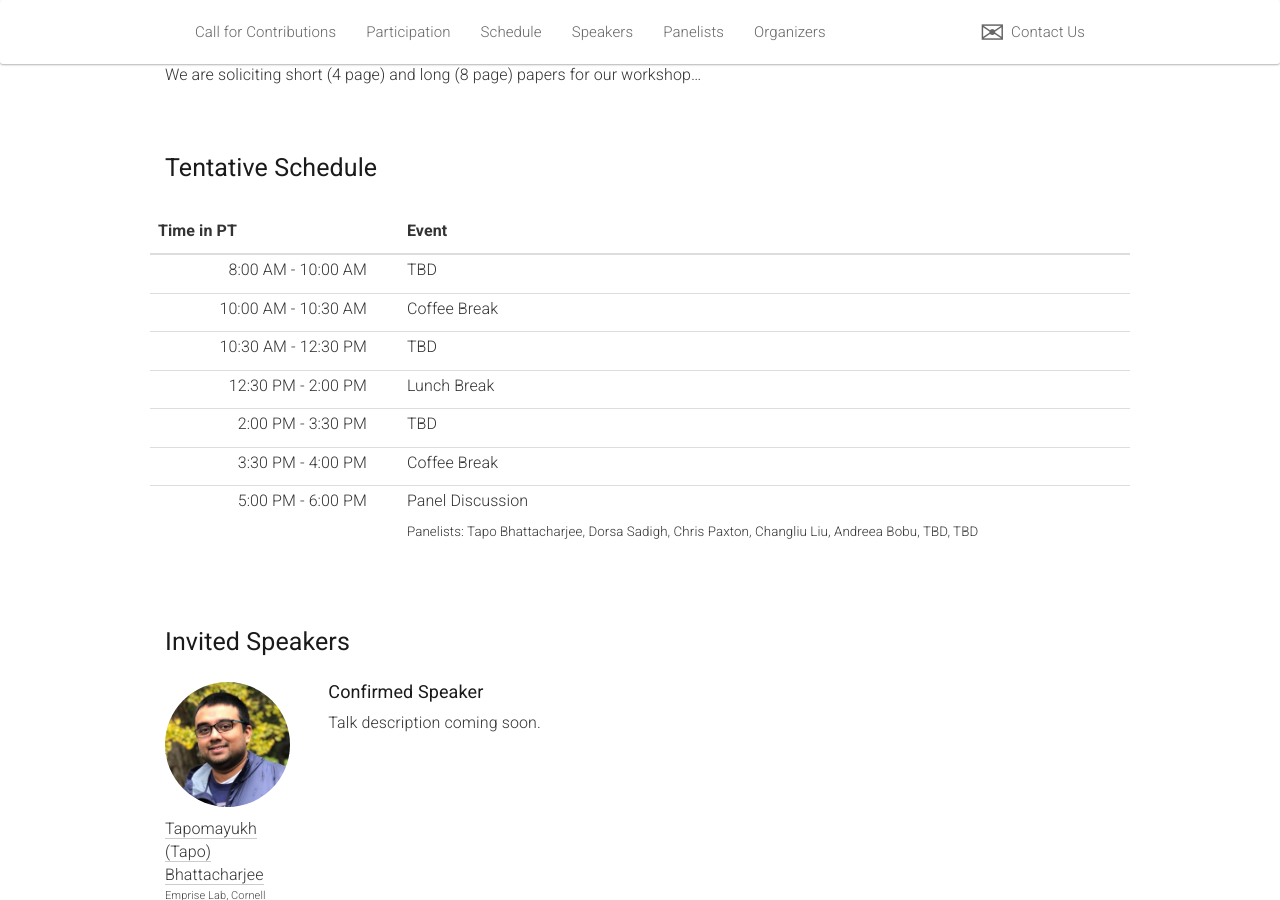
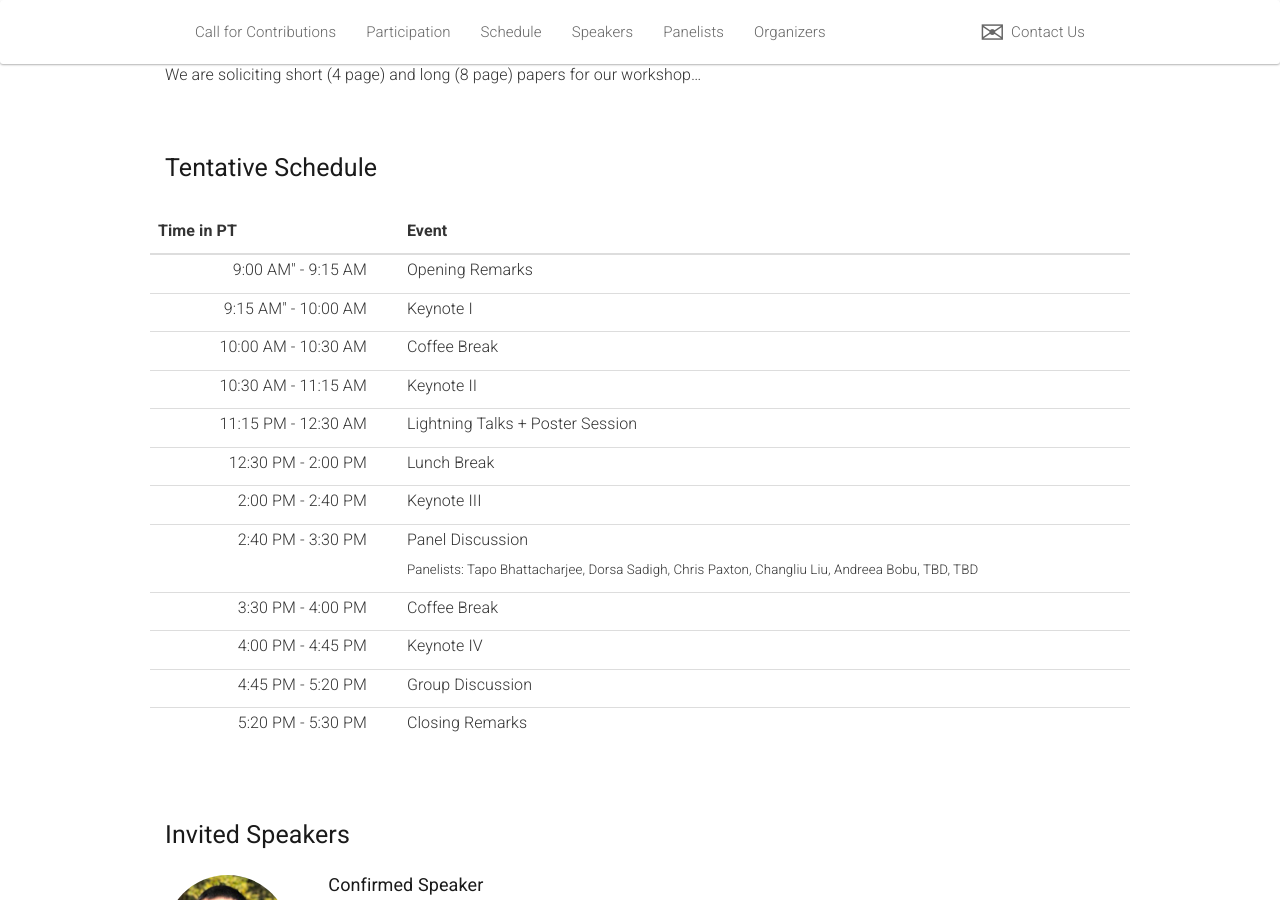
Before and after one commit to safe-hri/safe-hri.github.io, a Jekyll site: the page built from _pages/home_2025.md, in a window 1280 px wide and 900 px high, scrolled down 1743 px. Built offline with Jekyll 4.4.1, drawn with Linux system fonts in a browser that asks for light colours; nearby versions of some CDN libraries.

Commit message:
updates sechdeul

```diff
--- a/_data/schedule.yml
+++ b/_data/schedule.yml
@@ -1,24 +1,40 @@
-- name: "TBD"
-  start_time: "8:00 AM"
+- name: "Opening Remarks"
+  start_time: 9:00 AM"
+  end_time: "9:15 AM"
+  sub_events:
+- name: "Keynote I"
+  start_time: 9:15 AM"
   end_time: "10:00 AM"
   sub_events:
 - name: "Coffee Break"
   start_time: "10:00 AM"
   end_time: "10:30 AM"
-- name: "TBD"
+- name: "Keynote II"
   start_time: "10:30 AM"
-  end_time: "12:30 PM"
+  end_time: "11:15 AM"
+- name: "Lightning Talks + Poster Session"
+  start_time: "11:15 PM"
+  end_time: "12:30 AM"
 - name: "Lunch Break"
   start_time: "12:30 PM"
   end_time: "2:00 PM"
-- name: "TBD"
+- name: "Keynote III"
   start_time: "2:00 PM"
+  end_time: "2:40 PM"
+- name: "Panel Discussion"
+  start_time: "2:40 PM"
   end_time: "3:30 PM"
+  sub_events:
+  - name: "Panelists: Tapo Bhattacharjee, Dorsa Sadigh, Chris Paxton, Changliu Liu, Andreea Bobu, TBD, TBD"
 - name: Coffee Break
   start_time: "3:30 PM"
   end_time: "4:00 PM"
-- name: Panel Discussion
-  start_time: "5:00 PM"
-  end_time: "6:00 PM"
-  sub_events:
-    - name: "Panelists: Tapo Bhattacharjee, Dorsa Sadigh, Chris Paxton, Changliu Liu, Andreea Bobu, TBD, TBD"
+- name: Keynote IV
+  start_time: "4:00 PM"
+  end_time: "4:45 PM"
+- name: Group Discussion
+  start_time: "4:45 PM"
+  end_time: "5:20 PM"
+- name: Closing Remarks
+  start_time: "5:20 PM"
+  end_time: "5:30 PM"
```
